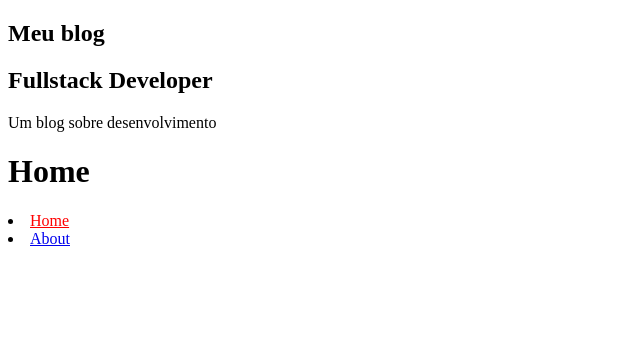
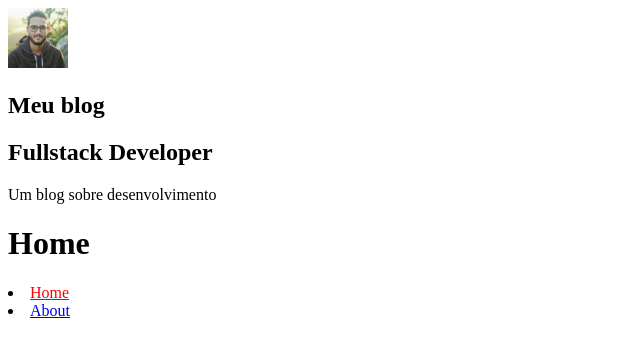
Before and after one commit to mateus4k/blog, a Gatsby site: page / in a window 1280 px wide. Shown: the whole page, without its empty margins (0-640 px from the left). Built offline with nearby package versions, Linux system fonts and the light colour scheme; Gatsby itself is replaced by a stand-in of ours.

Commit message:
Add a Gatsby Image Sharp Fixed

```diff
--- a/gatsby-config.js
+++ b/gatsby-config.js
@@ -22,8 +22,8 @@ module.exports = {
         name: `gatsby-starter-default`,
         short_name: `starter`,
         start_url: `/`,
-        background_color: `#663399`,
-        theme_color: `#663399`,
+        background_color: `#7159c1`,
+        theme_color: `#7159c1`,
         display: `minimal-ui`,
         icon: `src/images/gatsby-icon.png`, // This path is relative to the root of the site.
       },
--- /dev/null
+++ b/src/components/Avatar/index.js
@@ -0,0 +1,21 @@
+import React from "react"
+import { useStaticQuery, graphql } from "gatsby"
+import Image from "gatsby-image"
+
+const Avatar = () => {
+  const { avatar } = useStaticQuery(graphql`
+    query {
+      avatar: file(relativePath: { eq: "profile.jpg" }) {
+        childImageSharp {
+          fixed(width: 60, height: 60) {
+            ...GatsbyImageSharpFixed
+          }
+        }
+      }
+    }
+  `)
+
+  return <Image fixed={avatar.childImageSharp.fixed} />
+}
+
+export default Avatar
--- a/src/components/Profile/index.js
+++ b/src/components/Profile/index.js
@@ -1,5 +1,6 @@
 import React from "react"
 import { useStaticQuery, graphql } from "gatsby"
+import Avatar from "../Avatar"
 
 const Profile = () => {
   const {
@@ -20,6 +21,7 @@ const Profile = () => {
 
   return (
     <div className="container">
+      <Avatar />
       <h1>{title}</h1>
       <h2>{position}</h2>
       <p>{description}</p>
```
Also changed, not shown: src/images/profile.jpg (added).
